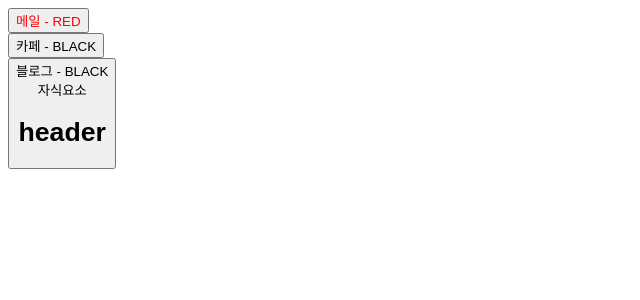
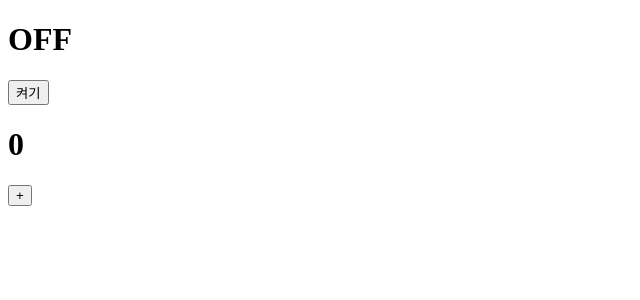
Before and after one commit to Kbomi16/onebite-react, a React (Vite) app in the folder section5/: page / in a window 1280 px wide. Shown: the top 300 px of the page, without its empty margins (0-640 px from the left). Built offline with nearby package versions, Linux system fonts and the light colour scheme.

Commit message:
state로 상태 관리하기

```diff
--- a/section5/src/App.jsx
+++ b/section5/src/App.jsx
@@ -1,23 +1,55 @@
-import Button from './components/Button'
-import Header from './components/Header'
+// import Button from './components/Button'
+// import Header from './components/Header'
 
-const buttonProps = {
-  text: '메일',
-  color: 'red',
-  a: 1,
-  b: 2,
-  c: 3,
-}
+import { useState } from 'react'
+
+// const buttonProps = {
+//   text: '메일',
+//   color: 'red',
+//   a: 1,
+//   b: 2,
+//   c: 3,
+// }
+
+// function App() {
+//   return (
+//     <>
+//       <Button {...buttonProps} />
+//       <Button text={'카페'} />
+//       <Button text={'블로그'}>
+//         <div>자식요소</div>
+//         <Header />
+//       </Button>
+//     </>
+//   )
+// }
+
+// export default App
 
 function App() {
+  const [state, setState] = useState(0)
+  const [light, setLight] = useState('OFF')
+
   return (
     <>
-      <Button {...buttonProps} />
-      <Button text={'카페'} />
-      <Button text={'블로그'}>
-        <div>자식요소</div>
-        <Header />
-      </Button>
+      <div>
+        <h1>{light}</h1>
+        <button
+          onClick={() => {
+            setLight(light === 'ON' ? 'OFF' : 'ON')
+          }}
+        >
+          {light === 'ON' ? '끄기' : '켜기'}
+        </button>
+      </div>
+      <h1>{state}</h1>
+      <button
+        onClick={() => {
+          setState(state + 1)
+        }}
+      >
+        +
+      </button>
     </>
   )
 }
```
